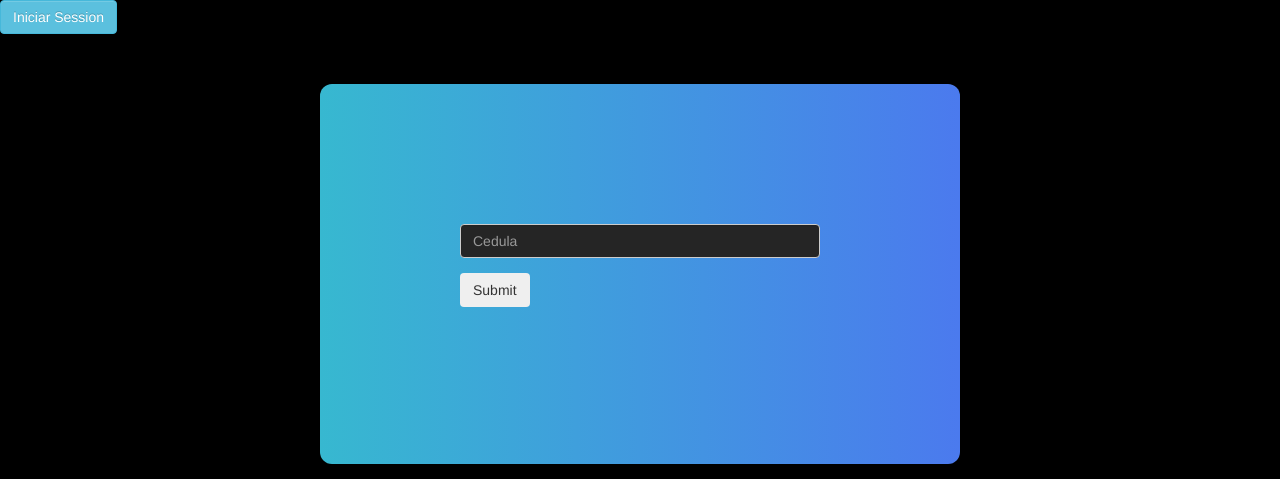
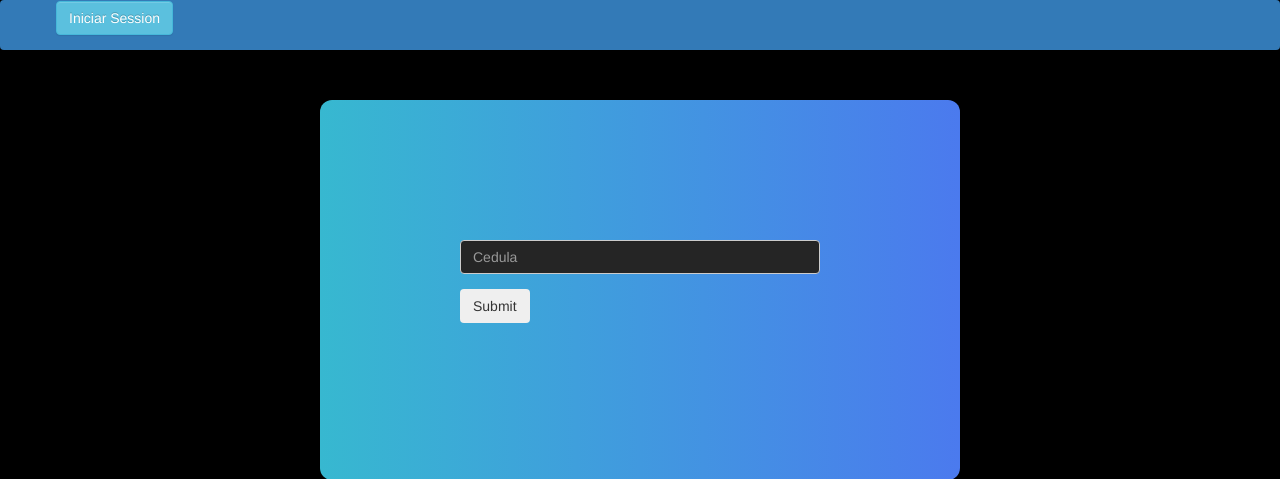
Before and after one commit to CrisDaniel25/Sistema-Voto-Automatizado, a PHP site: page / in a window 1280 px wide. Shown: the top 479 px of the page. Run offline with PHP 8.4, Linux system fonts and the light colour scheme.

Commit message:
[UPDATE]

```diff
--- /dev/null
+++ b/css/Style.css
@@ -0,0 +1,3 @@
+ul {
+    list-style-type: none
+}
--- a/index.php
+++ b/index.php
@@ -8,6 +8,7 @@
         <link rel="stylesheet" href="css/bootstrap-theme.min.css"/>
         <link rel="stylesheet" href="css/bootstrap.min.css"/>
         <link rel="stylesheet" href="Design/design.css"/>
+        <link rel="stylesheet" href="css/Style.css"/>
         <script src="js/bootstrap.min.js"></script>
         <script src="https://code.jquery.com/jquery-3.5.1.min.js"></script>
         <script src="https://ajax.googleapis.com/ajax/libs/jquery/3.5.1/jquery.min.js"></script>
@@ -26,12 +27,19 @@ function closeNav() {
        </script>
     </head>
     <body>
-    <span onclick="openNav()" class="btn btn-info">Iniciar Session</span>
-
-    <div id="mySidenav" class="sidenav">
-  <a href="javascript:void(0)" class="closebtn" onclick="closeNav()">&times;</a>
-  <a href="../View/Admin/Login.php">Login</a>
-
+    <header>
+    <nav class="navbar navbar-dark bg-primary">
+    <div class="collapse navbar-collapse" id="navbarText">
+        <ul class="navbar-nav mr-auto">
+         <li class="nav-item active">
+          <span onclick="openNav()" class="btn btn-info">Iniciar Session</span>
+         </li>
+        </ul>
+    </nav>
+  </header>
+  <div id="mySidenav" class="sidenav">
+<a class="btn btn-danger" href="javascript:void(0)" class="closebtn" onclick="closeNav()">&times;</a>
+<a class="btn btn-primary" href="AdminView/Login.php">Login</a>
 </div>
 
         <div class="main">
```
